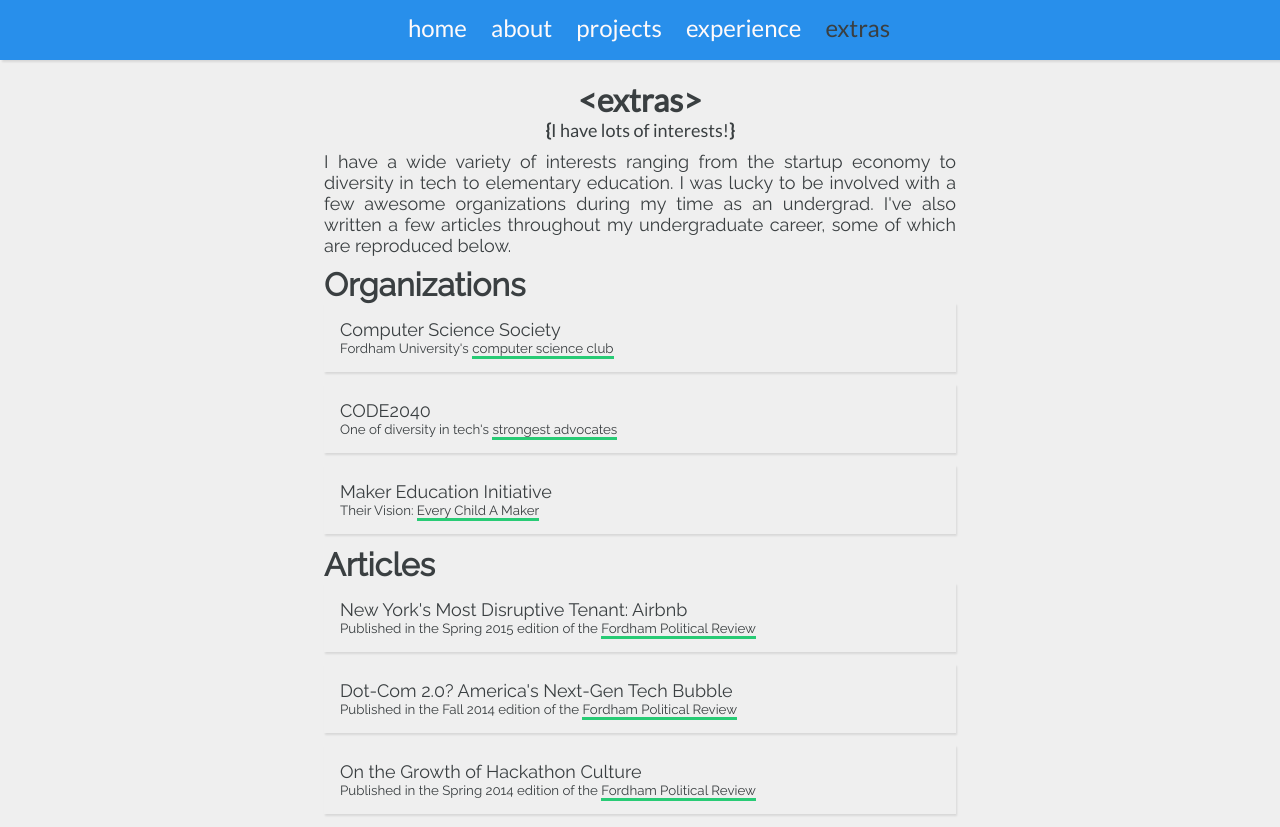
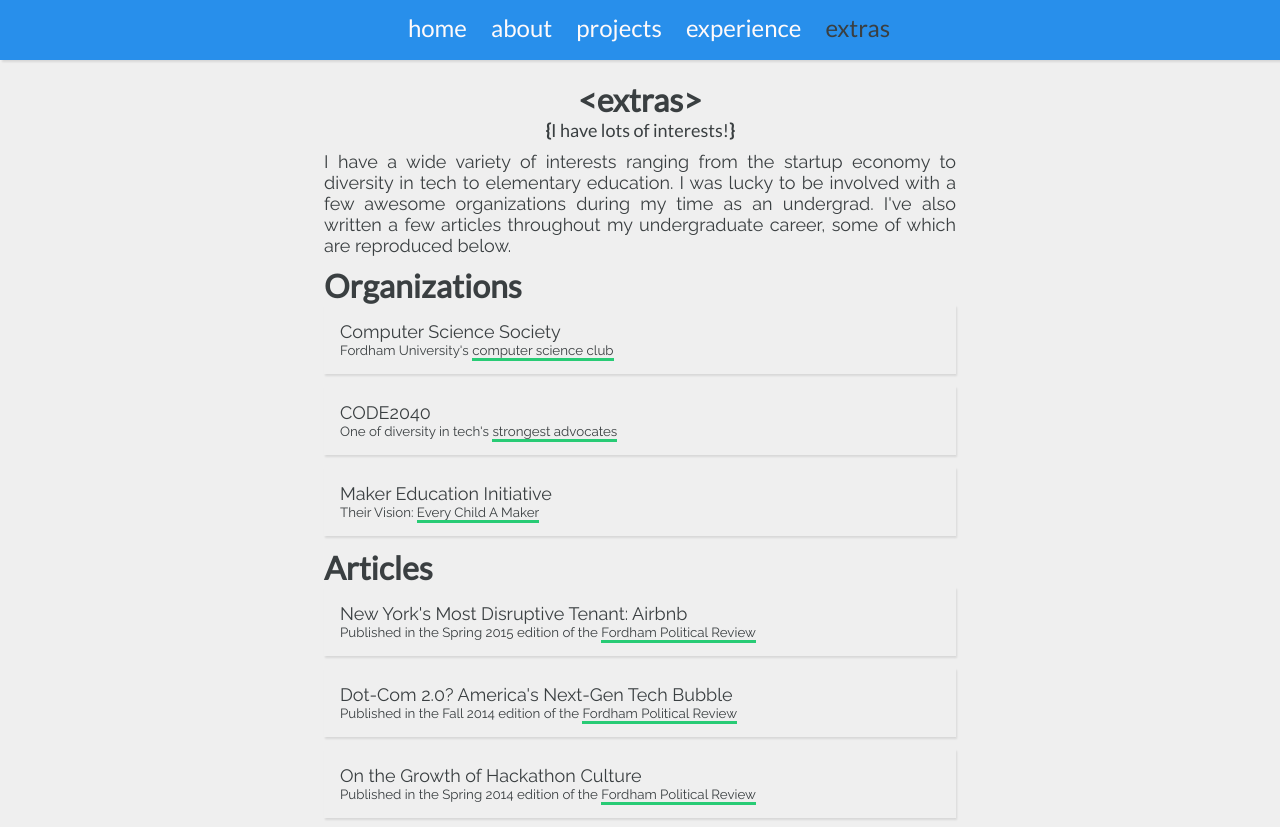
Before and after one commit to kennydurkin/website-2.0, a Flask app: page /extras in a window 1280 px wide. Shown: the top 827 px of the page. Run offline with Flask 2, Linux system fonts and the light colour scheme; some libraries are stand-ins or nearby versions.

Commit message:
ok last font change fr fr

```diff
--- a/static/css/style.css
+++ b/static/css/style.css
@@ -135,6 +135,7 @@ a.para_link:hover{
 
 .inline-header {
     display: inline;
+    font-family: 'Lato', sans-serif;
 }
 
 /***************
```
